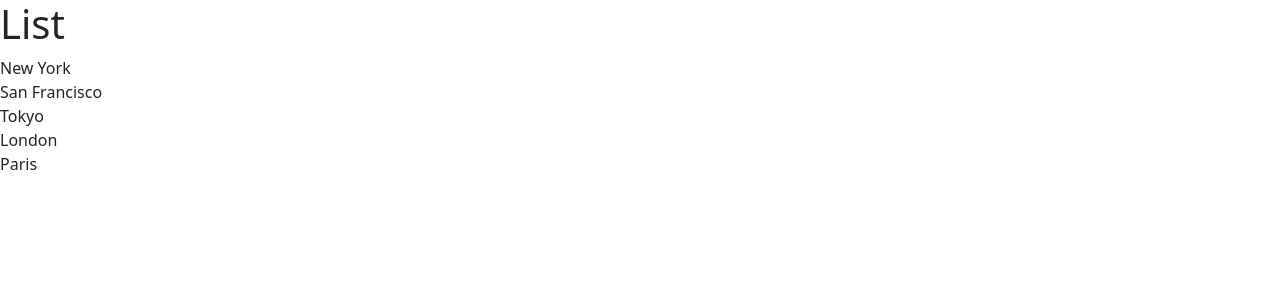
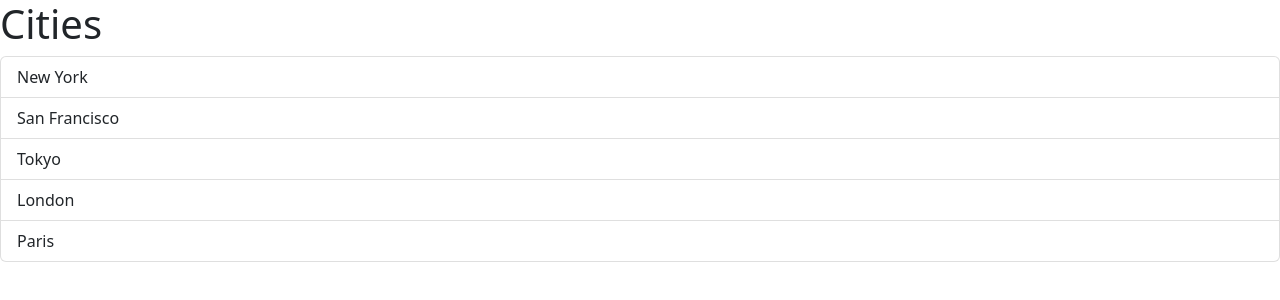
Before and after one commit to ericmelz/react-18-with-mosh, a React (Vite) app in the folder react-app/: page / in a window 1280 px wide. Shown: the top 300 px of the page. Built offline with nearby package versions, Linux system fonts and the light colour scheme.

Commit message:
work on ListGroup.tsx

```diff
--- a/react-app/src/App.tsx
+++ b/react-app/src/App.tsx
@@ -1,7 +1,17 @@
 import ListGroup from "./components/ListGroup";
 
 function App() {
-    return <div><ListGroup /></div>
+    let items = [
+        'New York',
+        'San Francisco',
+        'Tokyo',
+        'London',
+        'Paris'
+    ];
+
+    const handleSelectItem = (item: string) => console.log(item);
+
+    return <div><ListGroup items={items} heading="Cities" onSelectItem={handleSelectItem}/></div>
 }
 
 export default App;
--- a/react-app/src/components/ListGroup.tsx
+++ b/react-app/src/components/ListGroup.tsx
@@ -1,20 +1,34 @@
-function ListGroup() {
-    const items = [
-        'New York',
-        'San Francisco',
-        'Tokyo',
-        'London',
-        'Paris'
-    ];
+import {useState} from "react";
+
+interface Props {
+    items: string[];
+    heading: string;
+    onSelectItem: (item: string) => void;
+}
+
+function ListGroup({items, heading, onSelectItem}: Props) {
+    // Hook
+    const [selectedIndex, setSelectedIndex] = useState(-1);
 
     return (
         <>
-            <h1>List</h1>
+            <h1>{heading}</h1>
+            {items.length === 0 && <p>No item found</p>}
             <ul className="list-group">
-                {items.map(item => <li key={item}>{item}</li>)}
+                {items.map((item, index) =>
+                    <li className={selectedIndex === index ? 'list-group-item active' : 'list-group-item'}
+                        key={item}
+                        onClick={
+                            () => {
+                                setSelectedIndex(index);
+                                onSelectItem(item);
+                            }}
+                    >
+                        {item}
+                    </li>
+                )}
             </ul>
         </>
-
     );
 
 }
```
Also changed, not shown: react-app/src/components/Alert.tsx (added, +7 -0 lines).
